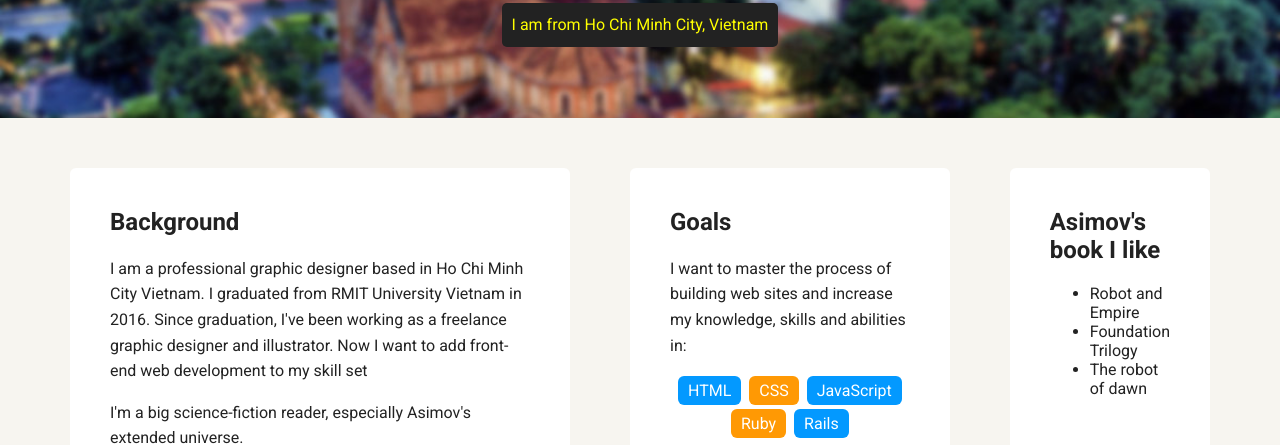
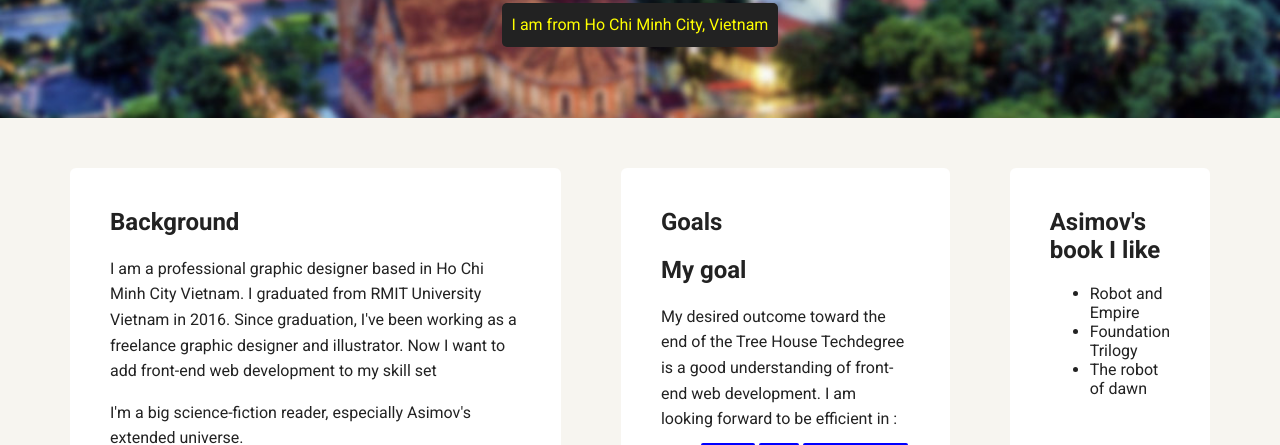
Before and after one commit to HuynhNguyen2207/protfolio_update_v1, a plain HTML site: page index.html in a window 1280 px wide. Shown: the part 352-797 px from the top of the page. Drawn offline with Linux system fonts and the light colour scheme; a web font is replaced by a local one.

Commit message:
Add Goal section

```diff
--- a/index.html
+++ b/index.html
@@ -31,15 +31,13 @@
 
       <div class="card">
         <h2>Goals</h2>
-        <p>I want to master the process of building web sites and increase my knowledge, skills and abilities in:</p>
-        <ul class="skills">
-          <li>HTML</li>
-          <li>CSS</li>
-          <li>JavaScript</li>
-          <li>Ruby</li>
-          <li>Rails</li>
+        <h2>My goal</h2>
+        <p>My desired outcome toward the end of the Tree House Techdegree is a good understanding of front-end web development. I am looking forward to be efficient in &colon;</p>
+        <ul class="lang">
+            <li>HTML</li>
+            <li>CSS</li>
+            <li>JAVASCRIPT</li>
         </ul>
-        <p>I’d like to work for a web design firm helping clients create an impressive online presence.</p>
       </div>
 
       <div class="card">
--- a/styles.css
+++ b/styles.css
@@ -100,6 +100,20 @@ header .profile-image:hover {
 }
 .card:hover {
   border-color: yellow;
+}
+
+.card .lang li {
+    display: inline;
+    background: blue;
+    color: white;
+    padding: 5px;
+    border-radius: 2px;
+    font-weight: bold;
+}
+
+.card .lang li:hover {
+    background: yellow;
+    color: black;
 }
 
 h2.exp-title {
```
